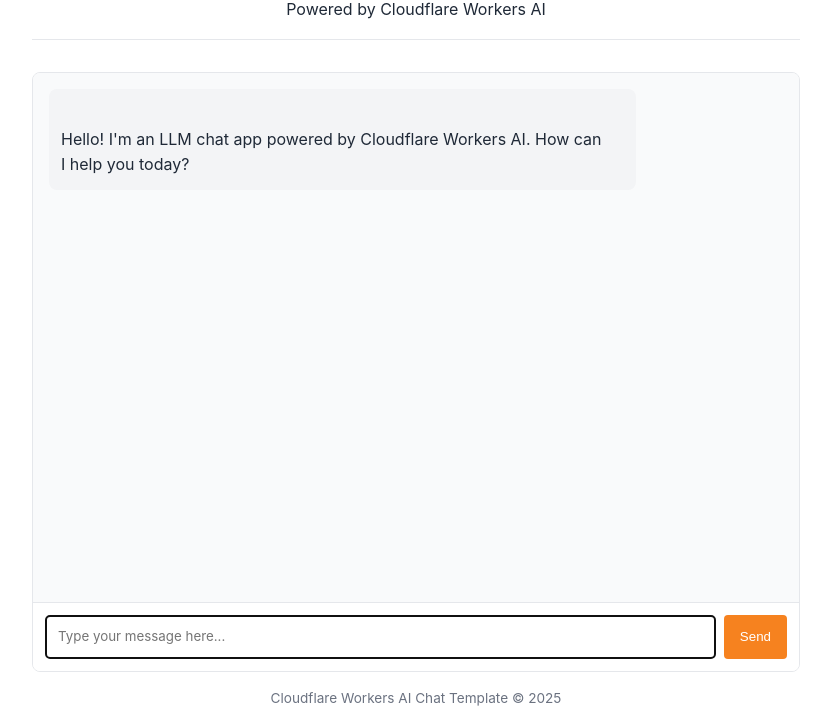
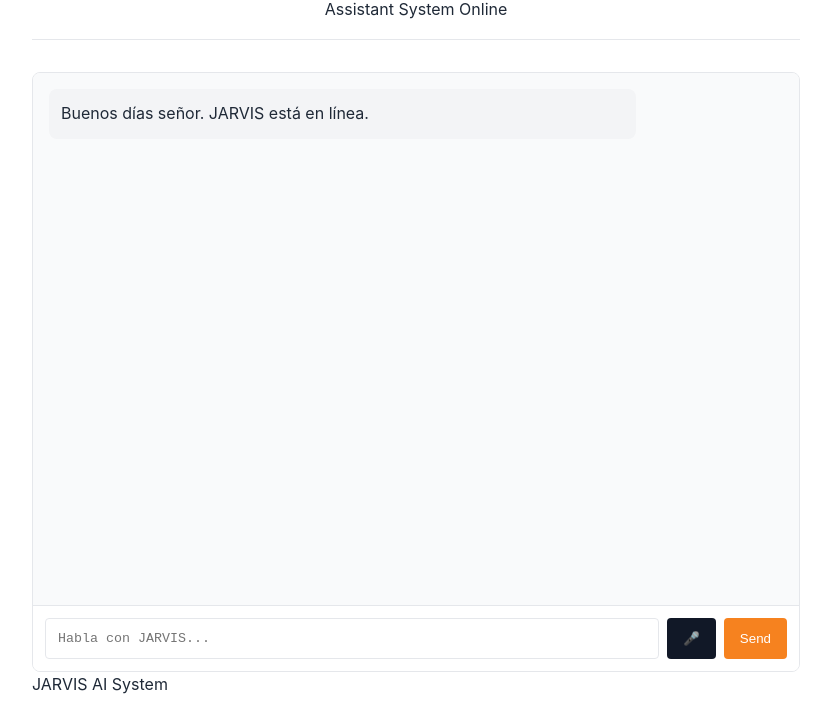
Before and after one commit to unsignediconsteam-cmyk/jarvis-chat, a website: page public/index.html in a window 1280 px wide. Shown: the part 73-800 px from the top of the page, without its empty margins (224-1055 px from the left). Drawn offline with Linux system fonts and the light colour scheme.

Commit message:
Update index.html

```diff
--- a/public/index.html
+++ b/public/index.html
@@ -3,7 +3,7 @@
 	<head>
 		<meta charset="UTF-8" />
 		<meta name="viewport" content="width=device-width, initial-scale=1.0" />
-		<title>LLM Chat App</title>
+		<title>JARVIS AI</title>
 		<style>
 			:root {
 				--primary-color: #f6821f;
@@ -23,9 +23,7 @@
 			}
 
 			body {
-				font-family:
-					-apple-system, BlinkMacSystemFont, "Segoe UI", Roboto, Oxygen, Ubuntu,
-					Cantarell, sans-serif;
+				font-family: -apple-system, BlinkMacSystemFont, "Segoe UI", Roboto;
 				line-height: 1.6;
 				color: var(--text-color);
 				max-width: 800px;
@@ -49,7 +47,6 @@
 				display: flex;
 				flex-direction: column;
 				height: calc(100vh - 200px);
-				min-height: 400px;
 				border: 1px solid var(--border-color);
 				border-radius: 8px;
 				overflow: hidden;
@@ -59,7 +56,7 @@
 				flex: 1;
 				overflow-y: auto;
 				padding: 1rem;
-				background-color: var(--light-bg);
+				background: var(--light-bg);
 			}
 
 			.message {
@@ -69,28 +66,21 @@
 				max-width: 80%;
 			}
 
-			.message p {
-				white-space: pre-line;
-				margin: 0;
-				overflow-wrap: anywhere;
-			}
-
 			.user-message {
-				background-color: var(--user-msg-bg);
-				align-self: flex-end;
+				background: var(--user-msg-bg);
 				margin-left: auto;
 			}
 
 			.assistant-message {
-				background-color: var(--assistant-msg-bg);
-				align-self: flex-start;
+				background: var(--assistant-msg-bg);
 			}
 
 			.message-input {
 				display: flex;
 				padding: 0.75rem;
 				border-top: 1px solid var(--border-color);
-				background-color: white;
+				background: white;
+				gap: 0.5rem;
 			}
 
 			#user-input {
@@ -98,86 +88,79 @@
 				padding: 0.75rem;
 				border: 1px solid var(--border-color);
 				border-radius: 4px;
-				font-family: inherit;
 				resize: none;
-				min-height: 44px;
+			}
+
+			button {
+				padding: 0 1rem;
+				border: none;
+				border-radius: 4px;
+				cursor: pointer;
 			}
 
 			#send-button {
-				margin-left: 0.5rem;
-				padding: 0 1rem;
-				background-color: var(--primary-color);
+				background: var(--primary-color);
 				color: white;
-				border: none;
-				border-radius: 4px;
-				cursor: pointer;
-				transition: background-color 0.2s;
+			}
+
+			#mic-button {
+				background: #111827;
+				color: white;
 			}
 
 			#send-button:hover {
-				background-color: var(--primary-hover);
+				background: var(--primary-hover);
 			}
 
-			#send-button:disabled {
-				background-color: var(--text-light);
-				cursor: not-allowed;
+			#mic-button:hover {
+				background: #000;
 			}
 
 			.typing-indicator {
 				display: none;
-				font-style: italic;
+				padding: 1rem;
 				color: var(--text-light);
-				padding: 1rem;
 			}
 
 			.typing-indicator.visible {
 				display: block;
 			}
-
-			footer {
-				margin-top: 1rem;
-				text-align: center;
-				font-size: 0.85rem;
-				color: var(--text-light);
-			}
 		</style>
 	</head>
+
 	<body>
 		<header>
-			<h1>Cloudflare AI Chat</h1>
-			<p>Powered by Cloudflare Workers AI</p>
+			<h1>JARVIS AI</h1>
+			<p>Assistant System Online</p>
 		</header>
 
 		<div class="chat-container">
 			<div id="chat-messages" class="chat-messages">
 				<div class="message assistant-message">
-					<p>
-						Hello! I'm an LLM chat app powered by Cloudflare Workers AI. How can
-						I help you today?
-					</p>
+					<p>Buenos días señor. JARVIS está en línea.</p>
 				</div>
 			</div>
 
-			<div class="typing-indicator" id="typing-indicator">
-				AI is thinking...
+			<div id="typing-indicator" class="typing-indicator">
+				JARVIS está pensando...
 			</div>
 
 			<div class="message-input">
 				<textarea
 					id="user-input"
-					placeholder="Type your message here..."
+					placeholder="Habla con JARVIS..."
 					rows="1"
-					autofocus
 				></textarea>
+
+				<button id="mic-button" onclick="startMic()">🎤</button>
 				<button id="send-button">Send</button>
 			</div>
 		</div>
 
 		<footer>
-			<p>Cloudflare Workers AI Chat Template &copy; 2025</p>
+			<p>JARVIS AI System</p>
 		</footer>
 
-		<!-- Chat app script -->
 		<script src="chat.js"></script>
 	</body>
 </html>
```
